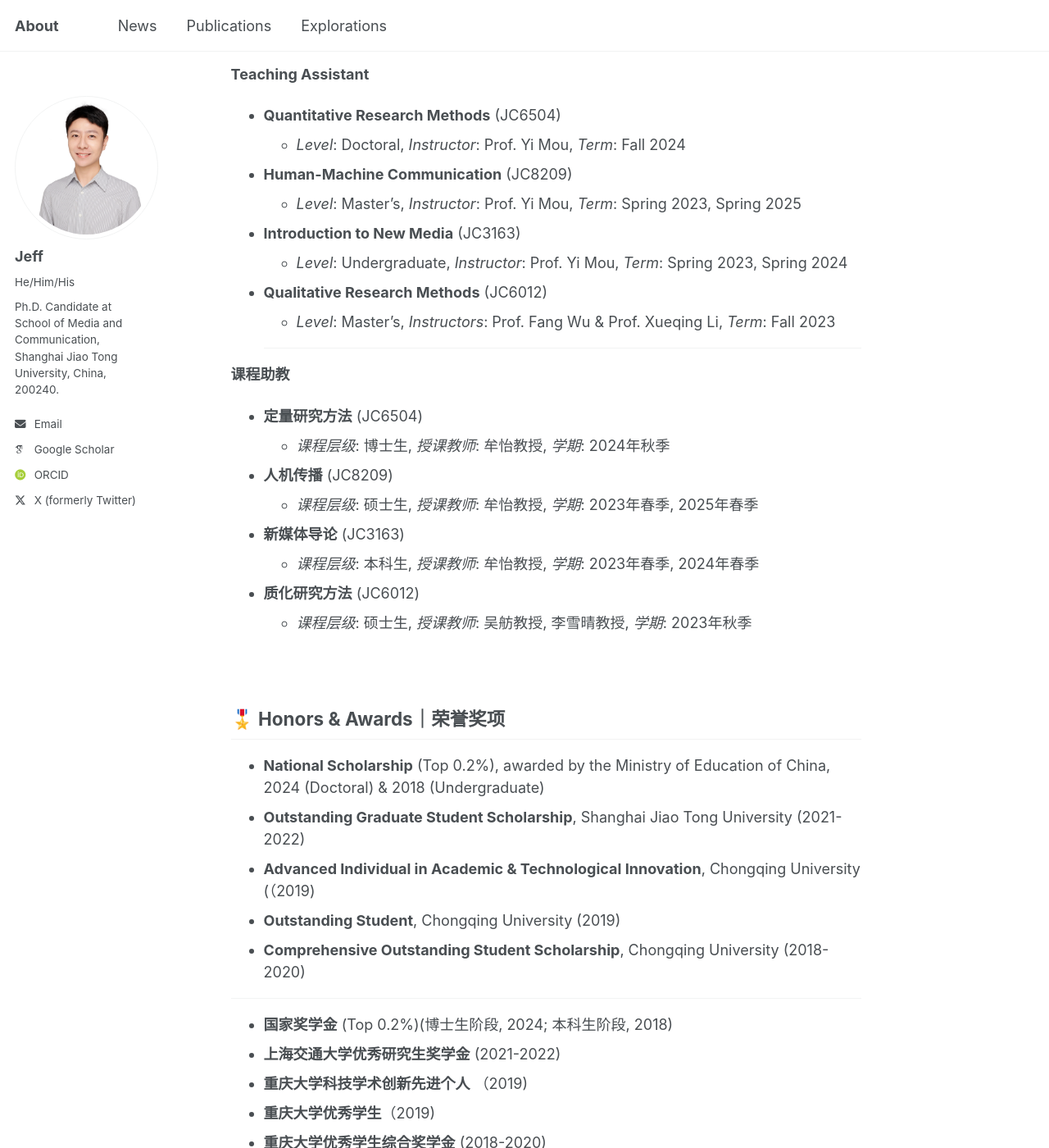
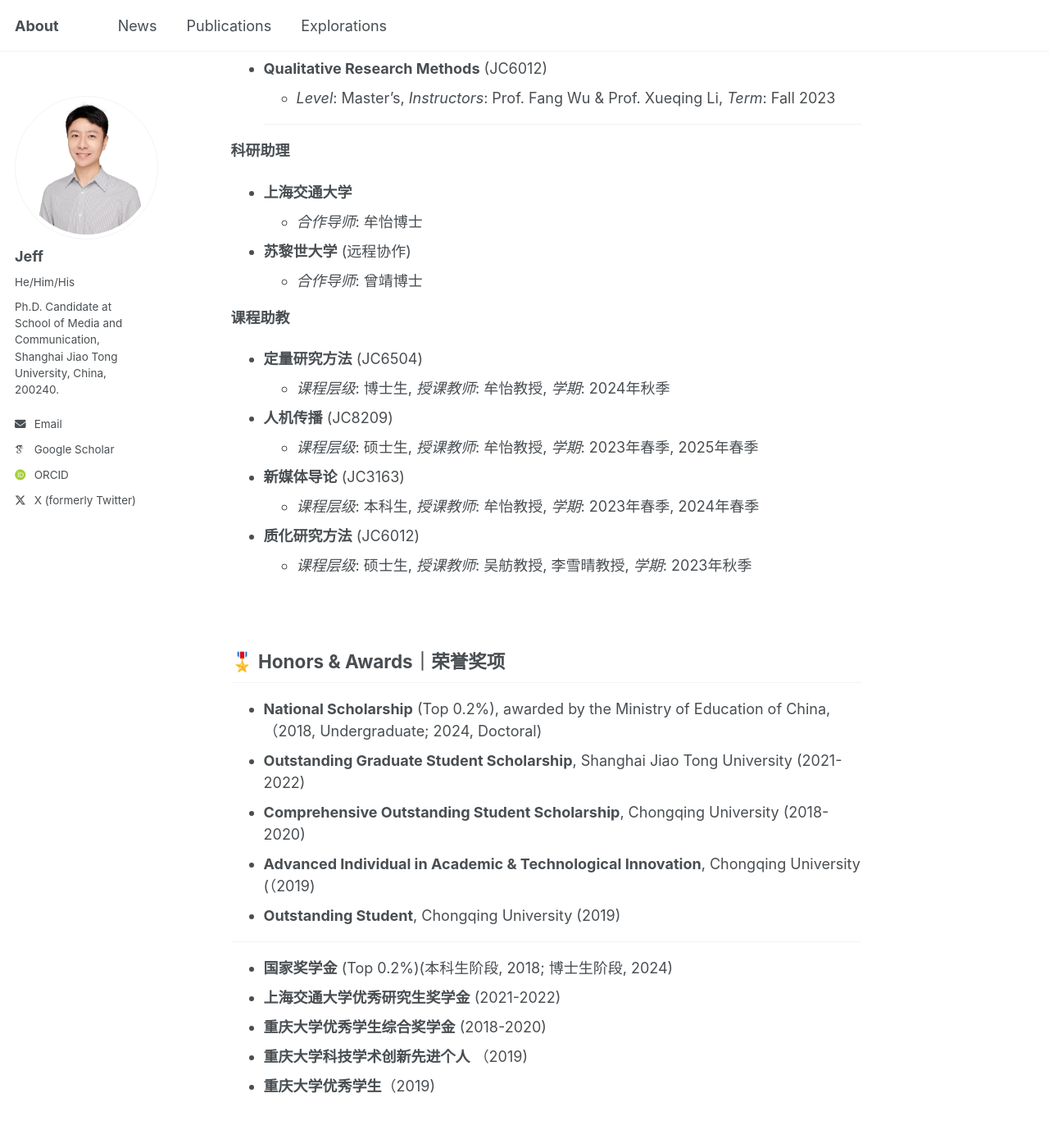
Before and after one commit to jianfenglan/jianfenglan.github.io, a Jekyll site: the page built from _pages/about.md, in a window 1280 px wide and 1400 px high, scrolled down 2401 px. Shown: the whole window at 82% size. Built offline with Jekyll 4.4.1, drawn with Linux system fonts in a browser that asks for light colours; some web fonts are replaced; some of the changed text lies outside the part shown.

Commit message:
Update and rename about_old.md to about.md

```diff
--- a/_pages/about_old.md
+++ b/_pages/about.md
@@ -63,15 +63,6 @@ AI is reshaping social norms and values. People’s fear of death diminishes as
 * **University of Zurich** (Remote Collaboration)
     * *Advisor*: Dr. Jing Zeng
 
- ---
-
-**科研助理**
-* **上海交通大学**
-    * *合作导师*: 牟怡博士
-* **苏黎世大学** (远程协作)
-    * *合作导师*: 曾靖博士
-
-<p>&nbsp;</p>
 
 **Teaching Assistant**
 * **Quantitative Research Methods** (JC6504)
@@ -84,6 +75,12 @@ AI is reshaping social norms and values. People’s fear of death diminishes as
     * *Level*: Master's, *Instructors*: Prof. Fang Wu & Prof. Xueqing Li, *Term*: Fall 2023
 
     ---
+
+**科研助理**
+* **上海交通大学**
+    * *合作导师*: 牟怡博士
+* **苏黎世大学** (远程协作)
+    * *合作导师*: 曾靖博士
 
 **课程助教**
 * **定量研究方法** (JC6504)
@@ -99,16 +96,16 @@ AI is reshaping social norms and values. People’s fear of death diminishes as
 
 <h2>🎖️ Honors & Awards｜荣誉奖项</h2>
 
-* **National Scholarship** (Top 0.2%), awarded by the Ministry of Education of China, 2024 (Doctoral) & 2018 (Undergraduate)
+* **National Scholarship** (Top 0.2%), awarded by the Ministry of Education of China, （2018, Undergraduate; 2024, Doctoral)
 * **Outstanding Graduate Student Scholarship**, Shanghai Jiao Tong University (2021-2022)
+* **Comprehensive Outstanding Student Scholarship**, Chongqing University (2018-2020)
 * **Advanced Individual in Academic & Technological Innovation**, Chongqing University (（2019)
 * **Outstanding Student**, Chongqing University (2019)
-* **Comprehensive Outstanding Student Scholarship**, Chongqing University (2018-2020)
 
 ---
 
-* **国家奖学金** (Top 0.2%)(博士生阶段, 2024; 本科生阶段, 2018)
+* **国家奖学金** (Top 0.2%)(本科生阶段, 2018; 博士生阶段, 2024)
 * **上海交通大学优秀研究生奖学金** (2021-2022)
+* **重庆大学优秀学生综合奖学金** (2018-2020)
 * **重庆大学科技学术创新先进个人** （2019)
 * **重庆大学优秀学生**（2019)
-* **重庆大学优秀学生综合奖学金** (2018-2020)
```
